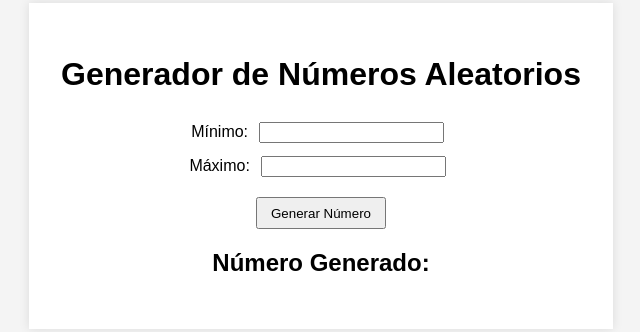
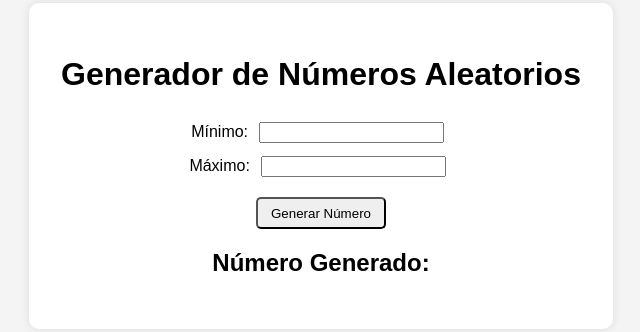
Before and after one commit to andyrodriguezh/AleatoryNumbers, a website: page index.html in a window 1280 px wide. Shown: the part 242-574 px from the top of the page, without its empty margins (319-959 px from the left). Drawn offline with Linux system fonts and the light colour scheme.

Commit message:
Ajuste hoja estilos

```diff
--- a/Styles.css
+++ b/Styles.css
@@ -12,6 +12,7 @@ body {
     background: white;
     padding: 2em;
     box-shadow: 0 0 10px rgba(0, 0, 0, 0.1);
+    border-radius: 10px;
 }
 
 input {
@@ -22,4 +23,5 @@ button {
     padding: 0.5em 1em;
     margin-top: 1em;
     cursor: pointer;
+    border-radius: 5px;
 }
```
